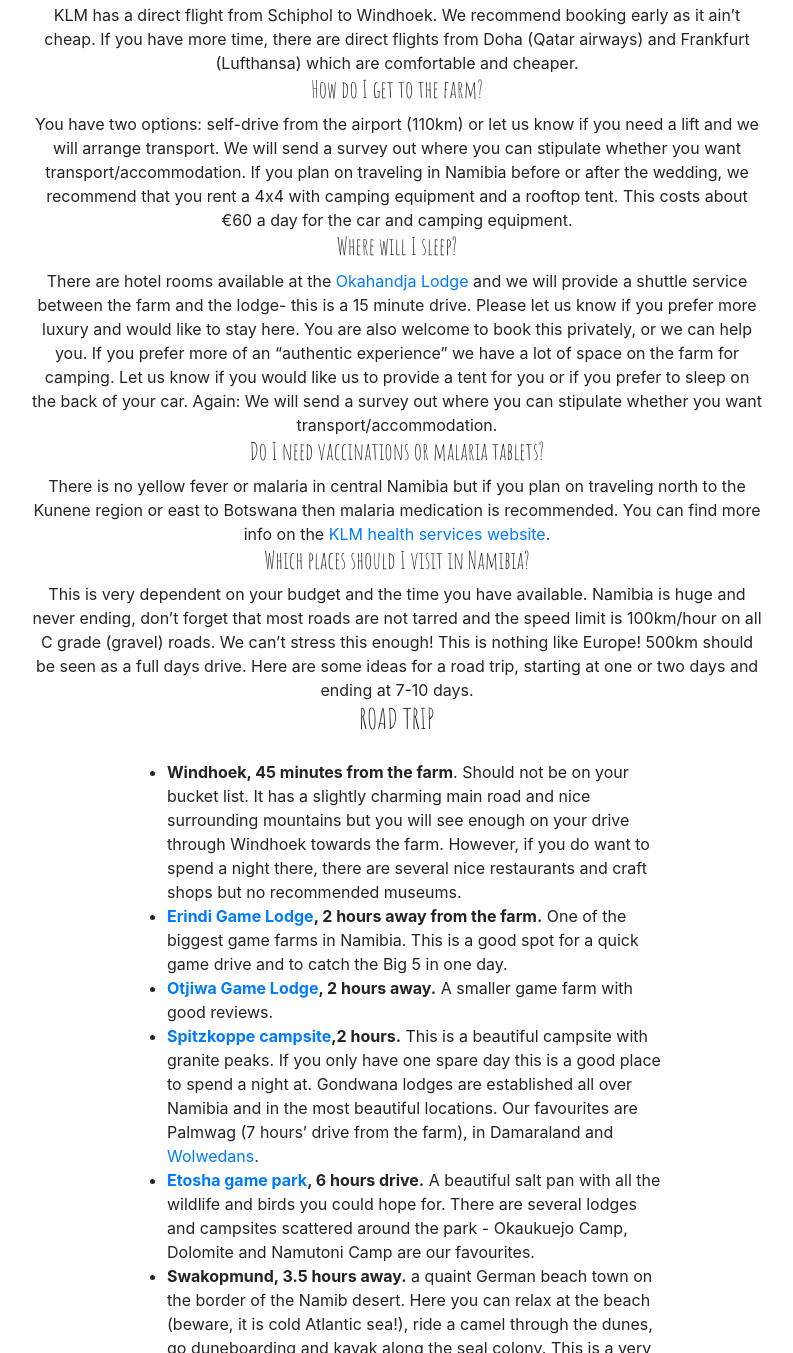
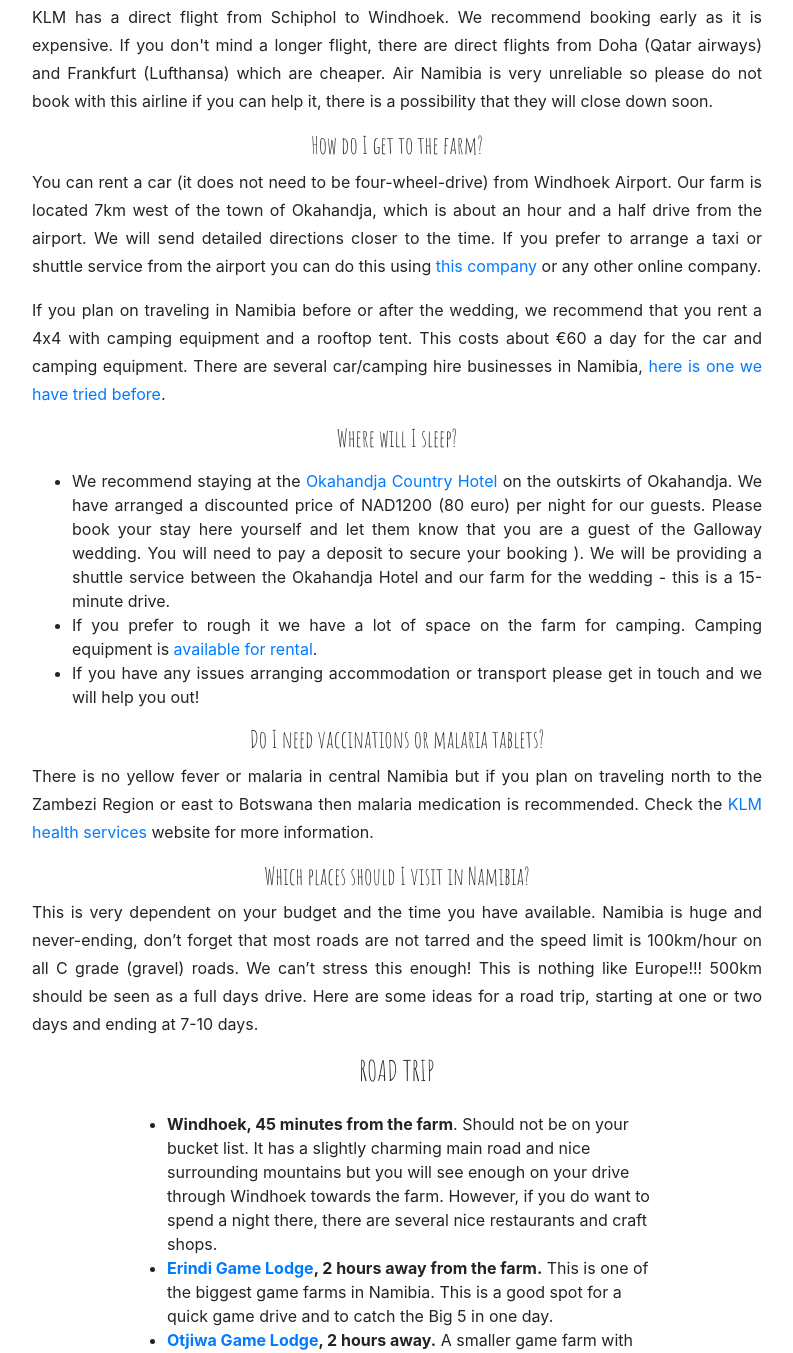
Before and after one commit to gijzelaerr/wedding, a website with bundled scripts: page index.html in a window 1280 px wide. Shown: the part 3210-4563 px from the top of the page, without its empty margins (243-1036 px from the left). Built offline with nearby package versions, Linux system fonts and the light colour scheme; a web font is replaced by a local one.

Commit message:
meg updates

```diff
--- a/index.html
+++ b/index.html
@@ -140,44 +140,74 @@
 
                 <h3>Frequently asked questions</h3>
                 <h4>How do I get to the Windhoek airport?</h4>
-                KLM has a direct flight from Schiphol to Windhoek. We recommend booking early as it ain’t cheap. If you
-                have more time, there are direct flights from Doha (Qatar airways) and Frankfurt (Lufthansa) which are
-                comfortable and cheaper.
-
+                <p class="justify">
+                    KLM has a direct flight from Schiphol to Windhoek. We recommend booking early as it is expensive. If
+                    you
+                    don't mind a longer flight, there are direct flights from Doha (Qatar airways) and Frankfurt
+                    (Lufthansa)
+                    which are cheaper. Air Namibia is very unreliable so please do not book with this airline if you can
+                    help it, there is a possibility that they will close down soon.
+                </p>
 
                 <h4>How do I get to the farm?</h4>
-                You have two options: self-drive from the airport (110km) or let us know if you need a lift and we will
-                arrange transport. We will send a survey out where you can stipulate whether you want
-                transport/accommodation.
+                <p class="justify">
+                    You can rent a car (it does not need to be four-wheel-drive) from Windhoek Airport. Our farm is
+                    located
+                    7km west of the town of Okahandja, which is about an hour and a half drive from the airport. We will
+                    send detailed directions closer to the time. If you prefer to arrange a taxi or shuttle service from
+                    the
+                    airport you can do this using <a
+                        href="https://airmundo.taxitender.com/book-a-ride-new/plan-your-ride?f=WDH ">this company</a> or
+                    any
+                    other online company.
+                </p>
 
-                If you plan on traveling in Namibia before or after the wedding, we recommend that you rent a 4x4 with
-                camping equipment and a rooftop tent. This costs about €60 a day for the car and camping equipment.
-
+                <p class="justify">
+                    If you plan on traveling in Namibia before or after the wedding, we recommend that you rent a 4x4
+                    with camping equipment and a rooftop tent. This costs about €60 a day for the car and camping
+                    equipment. There are several car/camping hire businesses in Namibia, <a
+                        href="https://safaricarrentalnamibia.com/">here is one we have tried before</a>.
+                </p>
 
                 <h4>Where will I sleep?</h4>
-                There are hotel rooms available at the <a href="https://www.okahandjahotel.com/en/">Okahandja Lodge</a>
-                and we will provide a shuttle service between the
-                farm and the lodge- this is a 15 minute drive. Please let us know if you prefer more luxury and would
-                like to stay here. You are also welcome to book this privately, or we can help you.
-
-                If you prefer more of an “authentic experience” we have a lot of space on the farm for camping. Let us
-                know if you would like us to provide a tent for you or if you prefer to sleep on the back of your car.
-                Again: We will send a survey out where you can stipulate whether you want transport/accommodation.
-
+                <p class="justify">
+                <ul>
+                    <li class="justify">We recommend staying at the <a href="(https://www.okahandjahotel.com/en/">Okahandja
+                        Country Hotel</a> on the outskirts of Okahandja. We have
+                        arranged a discounted price of NAD1200 (80 euro) per night for our guests. Please book your stay
+                        here yourself and let them know that you are a guest of the Galloway wedding. You will need to
+                        pay a deposit to secure your booking ). We will be providing
+                        a shuttle service between the Okahandja Hotel and our farm for the wedding - this is a 15-minute
+                        drive.
+                    </li>
+                    <li class="justify">If you prefer to rough it we have a lot of space on the farm for camping.
+                        Camping equipment is
+                        <a href="http://camping-hire-namibia.com/">available for rental</a>.
+                    </li>
+                    <li class="justify">If you have any issues arranging accommodation or transport please get in touch
+                        and we will help
+                        you out!
+                    </li>
+                </ul>
+                </p>
 
                 <h4>Do I need vaccinations or malaria tablets?</h4>
-                There is no yellow fever or malaria in central Namibia but if you plan on traveling north to the Kunene
-                region or east to Botswana then malaria medication is recommended.
-
-                You can find more info on the <a href="https://klmhealthservices.com/en/inentingen/namibia/">KLM health
-                services website</a>.
-
+                <p class="justify">
+                    There is no yellow fever or malaria in central Namibia but if you plan on traveling north to the
+                    Zambezi
+                    Region or east to Botswana then malaria medication is recommended. Check the <a
+                        href="https://klmhealthservices.com/en/inentingen/namibia/">KLM health services</a> website for
+                    more
+                    information.
+                </p>
 
                 <h4>Which places should I visit in Namibia?</h4>
-                This is very dependent on your budget and the time you have available. Namibia is huge and never ending,
-                don’t forget that most roads are not tarred and the speed limit is 100km/hour on all C grade (gravel)
-                roads. We can’t stress this enough! This is nothing like Europe! 500km should be seen as a full days
-                drive.
+                <p class="justify">
+                    This is very dependent on your budget and the time you have available. Namibia is huge and
+                    never-ending, don’t forget that most roads are not tarred and the speed limit is 100km/hour on all C
+                    grade (gravel) roads. We can’t stress this enough! This is nothing like Europe!!! 500km should be
+                    seen as a full days drive.
+
 
                     Here are some ideas for a road trip, starting at one or two days and ending at 7-10 days.
 
@@ -187,31 +217,29 @@
         </div>
         <div class="row">
             <div class="offset-lg-3 col-lg-6">
-                <p>
+                <p class="justify">
                 <ul>
                     <li><b>Windhoek, 45 minutes from the farm</b>.
-                    Should not be on your bucket list. It has a slightly
-                        charming main
-                        road and nice surrounding mountains but you will see enough on your drive through Windhoek
-                        towards the
-                        farm. However, if you do want to spend a night there, there are several nice restaurants and
-                        craft shops
-                        but no recommended museums.
+                        Should not be on your bucket list. It has a slightly charming main road and nice surrounding
+                        mountains but you will see enough on your drive through Windhoek towards the farm. However, if
+                        you do want to spend a night there, there are several nice restaurants and craft shops.
                     </li>
 
                     <li><b><a href="https://erindi.com/">Erindi Game Lodge</a>, 2 hours away from the farm.</b>
-                        One
-                        of the biggest game farms in Namibia. This is a good spot for a quick game drive and to catch
-                        the Big 5 in one day.
+                        This is one of the biggest game farms in Namibia. This is a good spot for a quick game drive and
+                        to
+                        catch the Big 5 in one day.
                     </li>
-                    <li><b><a href="https://otjiwa.com.na/">Otjiwa Game Lodge</a>, 2 hours away.</b> A smaller game farm with
-                        good reviews.
+                    <li><b><a href="https://otjiwa.com.na/">Otjiwa Game Lodge</a>, 2 hours away.</b> A smaller game farm
+                        with good reviews.
                     </li>
-                    <li><b><a href="http://www.spitzkoppe.com/">Spitzkoppe campsite</a>,2 hours.</b> This is a
-                        beautiful campsite with granite peaks. If you only have one spare day this is a good place to
-                        spend a night at.
-                        Gondwana lodges are established all over Namibia and in the most beautiful locations. Our
-                        favourites are Palmwag (7 hours’ drive from the farm), in Damaraland and <a href="https://www.gondwana-collection.com/">Wolwedans</a>.
+                    <li><b><a href="http://www.spitzkoppe.com/">Spitzkoppe campsite</a>,2 hours.</b> this is a beautiful
+                        campsite with granite peaks. If you only have one spare day this is a good place to spend a
+                        night at.
+                    </li>
+                    <li><b>Gondwana lodges</b> are established all over Namibia and in the most beautiful locations. Our
+                        favourites are Palmwag (7 hours’ drive from the farm), in Damaraland and <a
+                                href="https://www.gondwana-collection.com/">Wolwedans</a>.
 
                     </li>
                     <li><b><a href="https://www.etoshanationalpark.org/">Etosha game park</a>, 6 hours drive.</b> A
@@ -220,16 +248,12 @@
                         and Namutoni Camp are our favourites.
                     </li>
                     <li><b>Swakopmund, 3.5 hours away.</b> a quaint German beach town on the border of the Namib desert.
-                        Here you can
-                        relax at the beach (beware, it is cold Atlantic sea!), ride a camel through the dunes, go
-                        duneboarding
-                        and kayak along the seal colony. This is a very cute town to spend two days in. Mola Mola or
-                        Laguna
-                        boat/catamaran trips in the Walvis Bay harbour are an amazing way to see the seal colonies and
-                        sand
-                        dunes. If you have spare euros, book into the <a href="http://www.pelicanpoint-lodge.com/">Pelican
-                            Point lodge</a>
-                        or <a href="http://capecross.org/">Cape cross lodge</a>.
+                        Here you can relax at the beach (beware, it is cold Atlantic sea!), ride a camel through the
+                        dunes, go duneboarding and kayak along the seal colony. This is a very cute town to spend two
+                        days in. Mola Mola or Laguna boat/catamaran trips in the Walvis Bay harbour are an amazing way
+                        to see the seal colonies and sand dunes. If you have spare euros, book into the <a
+                                href="http://www.pelicanpoint-lodge.com/">Pelican Point lodge</a> or <a
+                                href="http://capecross.org/">Cape cross lodge</a>.
                     </li>
                     <li><b><a href="http://www.sossusvlei.org">Sossusvlei</a>, 7 hours away.</b> Here you will find some
                         of the most famous
@@ -256,12 +280,14 @@
                         but requires good 4x4 skills and a lot of bravery!
                     </li>
 
-                    <li>And finally; if you feel like laying back and having someone else do the hard work, why not book
-                        a
+                    <li>If you feel like laying back and having someone else do the hard work, why not book a
                         guided tour? Gondwana does this too but there are seferal safari tours available from Windhoek
-                        and
-                        you
-                        can request that they pick you up in Okahandja.
+                        and you can request that they pick you up in Okahandja.
+                    </li>
+
+                    <li>
+                        OR..... Go to <a href="https://www.afrikaburn.com/">Afrikaburn</a>! It starts on the Monday
+                        after the wedding, close to Cape Town.
                     </li>
                 </ul>
                 </p>
@@ -298,7 +324,8 @@
                     <li><a href="https://www.gondwana-collection.com/">High-end lodges</a></li>
 
                     <li><a href="https://www.getaway.co.za/tag/namibia/">Getaway magazine</a> has lots of interesting
-                        articles about travel in Namibia.</li>
+                        articles about travel in Namibia.
+                    </li>
                 </ul>
                 </p>
 
@@ -321,12 +348,12 @@
             <div class="col-lg-12 text-center">
                 <img class="rounded-circle img-fluid" src="img/nam/thumb3.jpg" alt="">
                 <h2 class="section-heading text-uppercase">RSVP</h2>
-                <h3 class="section-subheading text-muted">Please let us know if you come or not.</h3>
+                <h3 class="section-subheading text-muted">Please, let us know if you come or not by filling in this form:</h3>
             </div>
         </div>
         <div class="row">
             <div class="col-lg-8 mx-auto text-center">
-                <p class="large text-muted">TODO: link to form :)</p>
+                <a class="btn btn-primary btn-xl text-uppercase js-scroll-trigger" href="https://forms.gle/heVPR7oxy6Z9qFmT9">The RSVP form</a>
             </div>
         </div>
     </div>
@@ -338,49 +365,7 @@
     <div class="container">
         <div class="row">
             <div class="col-lg-12 text-center">
-                <h2 class="section-heading text-uppercase">Contact Us</h2>
-            </div>
-        </div>
-        <div class="row">
-            <div class="col-lg-12">
-                <form id="contactForm" name="sentMessage" novalidate="novalidate">
-                    <div class="row">
-                        <div class="col-md-6">
-                            <div class="form-group">
-                                <input class="form-control" id="name" type="text" placeholder="Your Name *"
-                                       required="required" data-validation-required-message="Please enter your name.">
-                                <p class="help-block text-danger"></p>
-                            </div>
-                            <div class="form-group">
-                                <input class="form-control" id="email" type="email" placeholder="Your Email *"
-                                       required="required"
-                                       data-validation-required-message="Please enter your email address.">
-                                <p class="help-block text-danger"></p>
-                            </div>
-                            <div class="form-group">
-                                <input class="form-control" id="phone" type="tel" placeholder="Your Phone *"
-                                       required="required"
-                                       data-validation-required-message="Please enter your phone number.">
-                                <p class="help-block text-danger"></p>
-                            </div>
-                        </div>
-                        <div class="col-md-6">
-                            <div class="form-group">
-                                <textarea class="form-control" id="message" placeholder="Your Message *"
-                                          required="required"
-                                          data-validation-required-message="Please enter a message."></textarea>
-                                <p class="help-block text-danger"></p>
-                            </div>
-                        </div>
-                        <div class="clearfix"></div>
-                        <div class="col-lg-12 text-center">
-                            <div id="success"></div>
-                            <button id="sendMessageButton" class="btn btn-primary btn-xl text-uppercase" type="submit">
-                                Send Message
-                            </button>
-                        </div>
-                    </div>
-                </form>
+                <h2 class="section-heading text-uppercase">Hope to see you in Namibia!</h2>
             </div>
         </div>
     </div>
@@ -391,7 +376,7 @@
     <div class="container">
         <div class="row align-items-center">
             <div class="col-md-12">
-                <span class="copyright">Copyright &copy; Pythonic.nl 2019</span>
+                <span class="copyright">Copyright &copy; <a href="https://pythonic.nl">Pythonic.nl</a> 2019</span>
             </div>
         </div>
     </div>
--- a/scss/base/_page.scss
+++ b/scss/base/_page.scss
@@ -80,3 +80,8 @@
 img::-moz-selection {
   background: transparent;
 }
+
+
+.justify {
+  text-align: justify;
+}
```
Also changed, not shown: css/agency.css, css/agency.min.css. Lines whose indentation alone changed are shown as unchanged.
